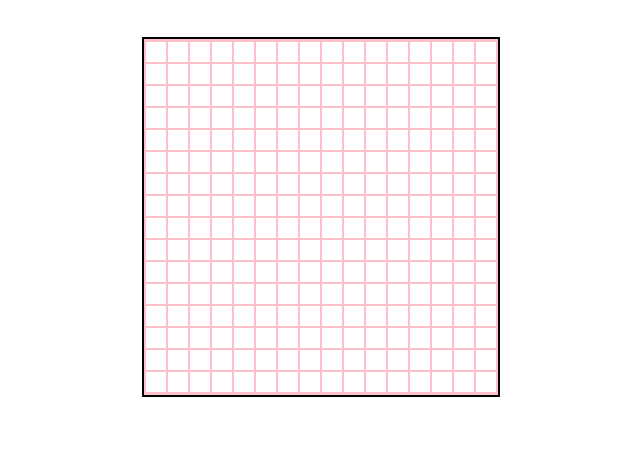
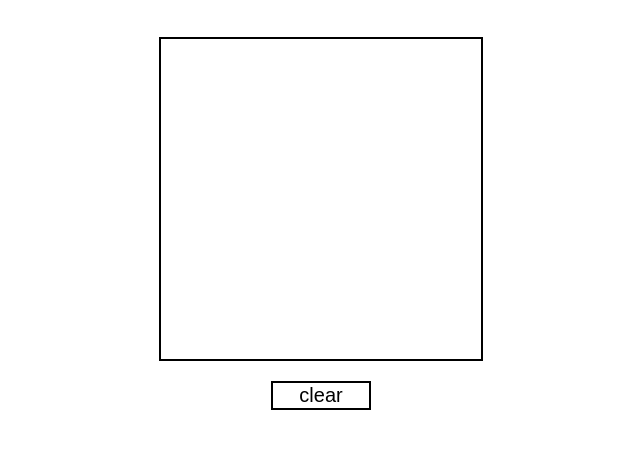
Before and after one commit to afyqeyzar/Etch-a-Sketch, a plain HTML site: page index.html in a window 1280 px wide. Shown: the part 105-554 px from the top of the page, without its empty margins (319-959 px from the left). Drawn offline with Linux system fonts and the light colour scheme.

Commit message:
tidied up the styling

```diff
--- a/index.html
+++ b/index.html
@@ -12,6 +12,7 @@
     <h1>etch-a-sketch</h1>
     <h3>by afyq eyzar</h3>
     <div id="container"></div>
+    <button id="clear-btn">clear</button>
 
 </body>
 </html>
--- a/script.js
+++ b/script.js
@@ -12,3 +12,11 @@ const hover = Array.from(document.querySelectorAll('.box'));
 hover.forEach(box => box.addEventListener('mouseover', () => {
     box.classList.add('color-box')
 }));
+
+
+function refreshPage(){
+    window.location.reload();
+}
+
+clearBtn = document.querySelector('#clear-btn')
+clearBtn.addEventListener('click', refreshPage);
--- a/style.css
+++ b/style.css
@@ -1,23 +1,23 @@
-#container {
-    display: grid;
-    grid-template-columns: repeat(16, auto [col-start]);
-    grid-template-rows: repeat(16, auto [row-start]);
-    height: auto;
-    width: 350px;
-    background-color: pink;
-    border: 2px solid black;
-    padding: 2px;
-    justify-content: center;
-    align-items: center;
-
-}
-
 body {
     display: flex;
     flex-direction: column;
     justify-content: center;
     align-items: center;
     font-family:'Segoe UI', Tahoma, Geneva, Verdana, sans-serif;
+}
+
+#container {
+    display: grid;
+    grid-template-columns: repeat(16, auto [col-start]);
+    grid-template-rows: repeat(16, auto [row-start]);
+    height: auto;
+    width: auto;
+    background-color: pink;
+    border: 2px solid black;
+    padding: 0px;
+    justify-content: center;
+    align-items: center;
+
 }
 
 h1 {
@@ -34,7 +34,7 @@ h3 {
     background: white;
     height: 20px;
     width: 20px;
-    margin: 1px;
+    margin: 0px;
     padding: 0px;
 }
 
@@ -42,6 +42,16 @@ h3 {
     background: black;
     height: 20px;
     width: 20px;
-    margin: 1px;
+    margin: 0px;
     padding: 0px;
 }
+
+button {
+    background-color: white;
+    border-style: none;
+    border: 2px solid black;
+    height: auto;
+    width: 100px;
+    margin: 20px 10px;
+    font-size: 20px;
+}
```
